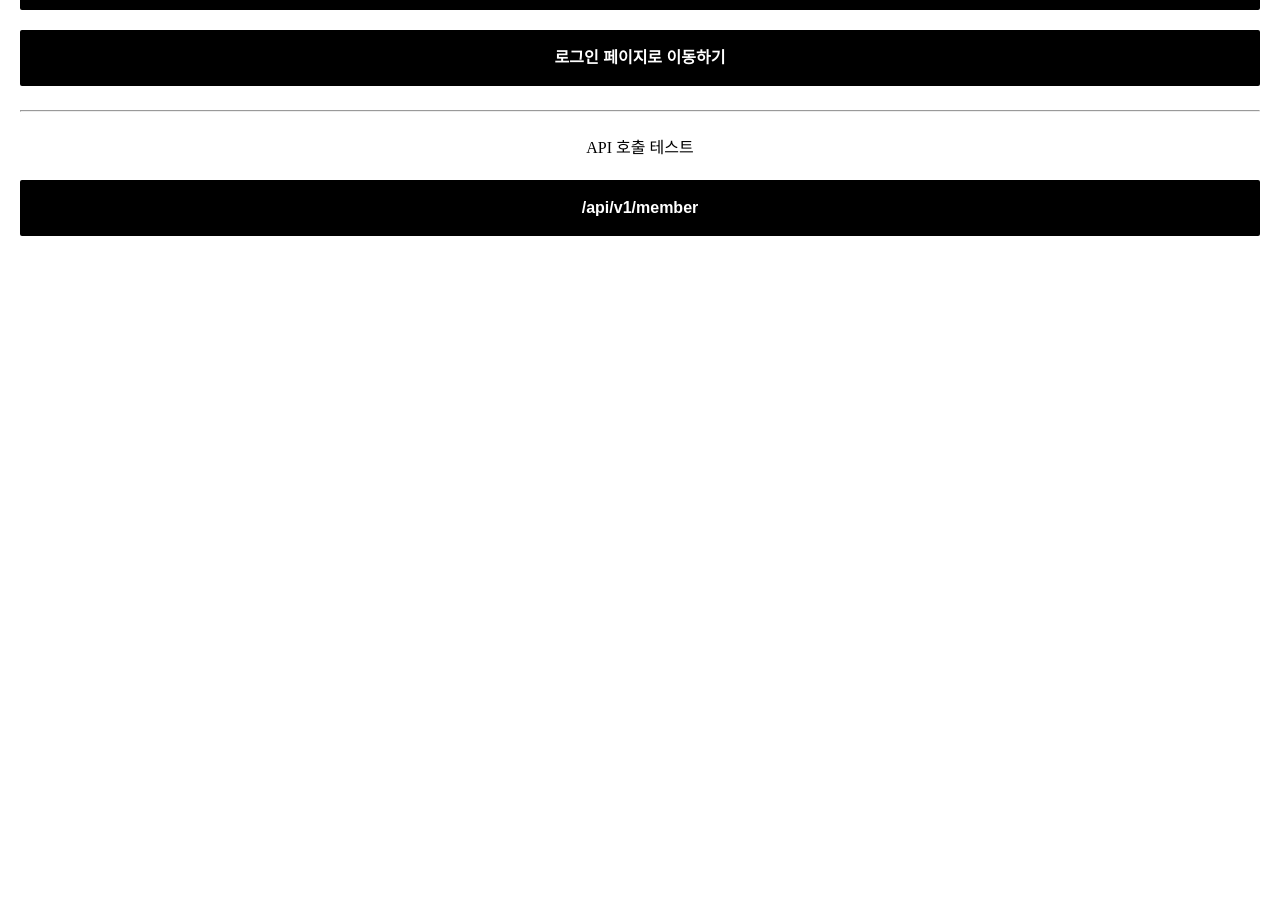
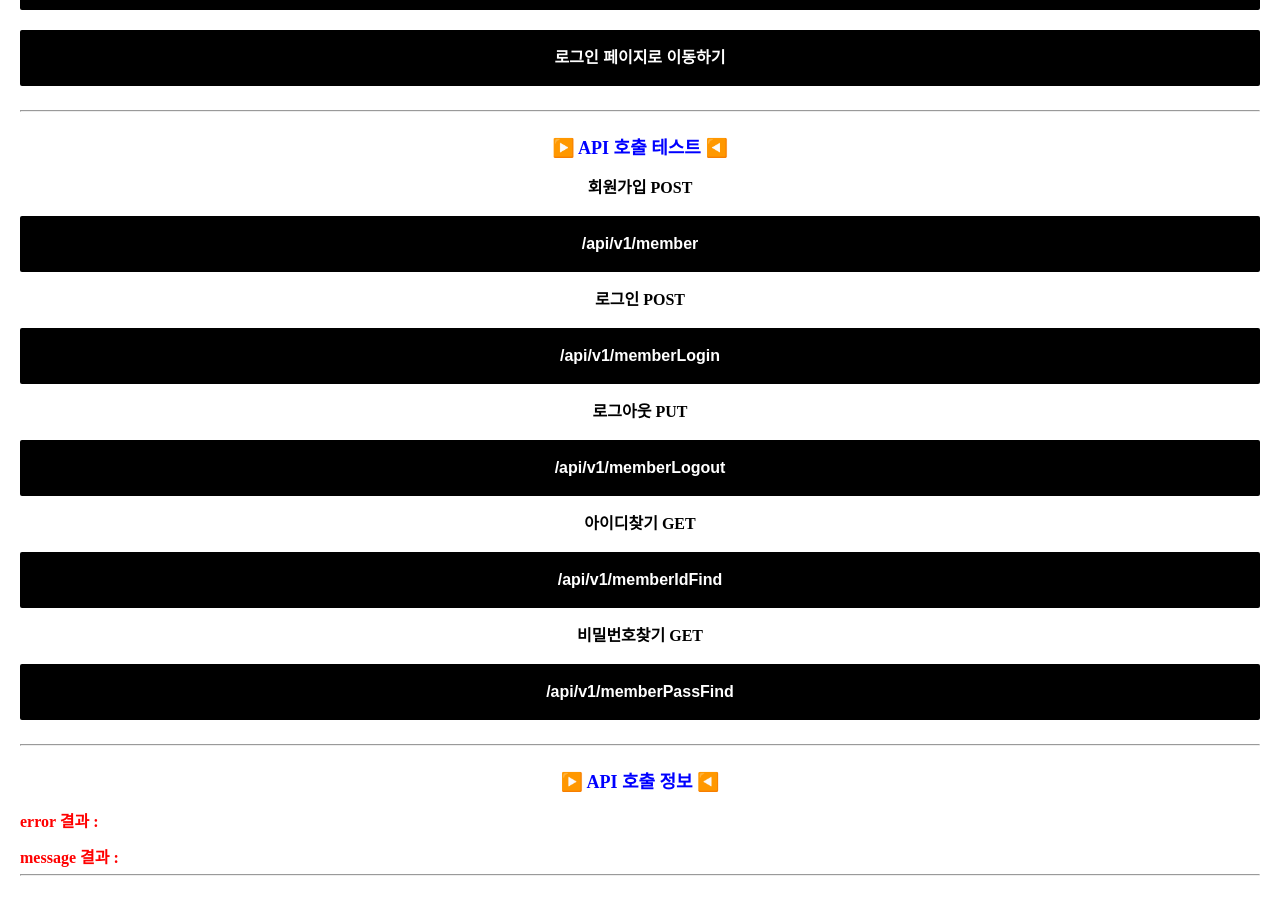
Before and after one commit to onpul/letsmashup, a React (Create React App) app in the folder letsmashup_front/: page / in a window 1280 px wide. Shown: the part 160-1074 px from the top of the page. Before the commit the page ends 800 px from the top, so only its background shows below. Built offline with nearby package versions, Linux system fonts and the light colour scheme.

Commit message:
[기능구현_v2.2] 메인 화면에 API 테스트용 버튼 구현

```diff
--- a/letsmashup_front/src/components/BtnDefault.jsx
+++ b/letsmashup_front/src/components/BtnDefault.jsx
@@ -26,7 +26,7 @@ const BtnDefaultBlock = styled.button`
 
 function BtnDefault(props) {
     return (
-        <BtnDefaultBlock className={props.className} onClick={props.onClick ? props.onClick : null} disabled={props.disabled}>
+        <BtnDefaultBlock className={props.className} onClick={props.onClick ? props.onClick : null} title={props.title} disabled={props.disabled}>
             {props.href ? (
                 <>
                     <a href={props.href}>{props.title}</a>
--- a/letsmashup_front/src/components/Main.jsx
+++ b/letsmashup_front/src/components/Main.jsx
@@ -1,4 +1,4 @@
-import React from "react";
+import React, { useState } from "react";
 import MainTemplate from "./MainTemplate";
 import styled from "styled-components";
 import BtnDefault from "./BtnDefault";
@@ -9,28 +9,50 @@ const MainBlock = styled.div`
     border-top: 2px solid rgb(244, 244, 244);
     position: relative;
     flex: 1 0 100%;
+    text-align: center;
+    margin-bottom: 60px;
+
+    h1 {
+        font-weight: 700;
+        font-size: 18px;
+        text-align: center;
+        color: blue;
+        margin-bottom: 15px;
+        line-height: 24px;
+    }
 
     h3 {
-        font-weight: 500;
+        margin-top: 20px;
         font-size: 16px;
-        text-align: center;
-        color: #000000;
-        margin-bottom: 15px;
-        line-height: 24px;
+    }
+
+    .apiInfo {
+        text-align: left;
+    }
+    .apiRes {
+        color: red;
+        margin-top: 20px;
     }
 `;
 
 function Main() {
 
-    const fncSendApi = () => {
-    axios.post("http://localhost:8080/api/v1/member", {
+    const [message, setMessage] = useState("");
+    const [error, setError] = useState("");
+
+    const fncSendApi = (e) => {
+        const sURL = e.target.title;
+        console.log(">>> sURL : " + sURL + " <<<");
+        axios.post(sURL, {
             username: "test@test.com",
             password: "testPassword!",
         }).catch((error) => {
             // 오류 발생 시 실행
+            setError(error + " ");
             console.log(">>> error : " + error + " <<<");
         }).then((response) => {
             // 항상 실행
+            setMessage(response + " ");
             console.log(">>> response : " + response + " <<<");
         });
     }
@@ -38,14 +60,38 @@ function Main() {
         <MainTemplate>
             <MainBlock>
                 <div>
-                    <h3>임시 메인 페이지</h3>
+                    <h1>▶️ 임시 메인 페이지 ◀️</h1>
                     <BtnDefault title="가입하기 페이지로 이동하기" href="/join" />
                     <BtnDefault title="로그인 페이지로 이동하기" href="/login" />
                     <br />
                     <hr />
                     <br />
-                    <h3>API 호출 테스트</h3>
-                    <BtnDefault title="/api/v1/member" onClick={fncSendApi}/>
+                    <h1>▶️ API 호출 테스트 ◀️</h1>
+                    <h3>회원가입 POST</h3>
+                    <BtnDefault title="/api/v1/member" onClick={fncSendApi} />
+                    <h3>로그인 POST</h3>
+                    <BtnDefault title="/api/v1/memberLogin" onClick={fncSendApi} />
+                    <h3>로그아웃 PUT</h3>
+                    <BtnDefault title="/api/v1/memberLogout" onClick={fncSendApi} />
+                    <h3>아이디찾기 GET</h3>
+                    <BtnDefault title="/api/v1/memberIdFind" onClick={fncSendApi} />
+                    <h3>비밀번호찾기 GET</h3>
+                    <BtnDefault title="/api/v1/memberPassFind" onClick={fncSendApi} />
+                    <br />
+                    <hr />
+                    <br />
+                    <h1>▶️ API 호출 정보 ◀️</h1>
+                    <div className="apiInfo">
+                        <div className="apiRes">
+                            <b>error 결과 :</b>
+                        </div>
+                        <span>{error}</span>
+                        <div className="apiRes">
+                            <b>message 결과 :</b>
+                        </div>
+                        <span>{message}</span>
+                    </div>
+                    <hr/>
                 </div>
             </MainBlock>
         </MainTemplate>
```
Lines whose indentation alone changed are shown as unchanged.
